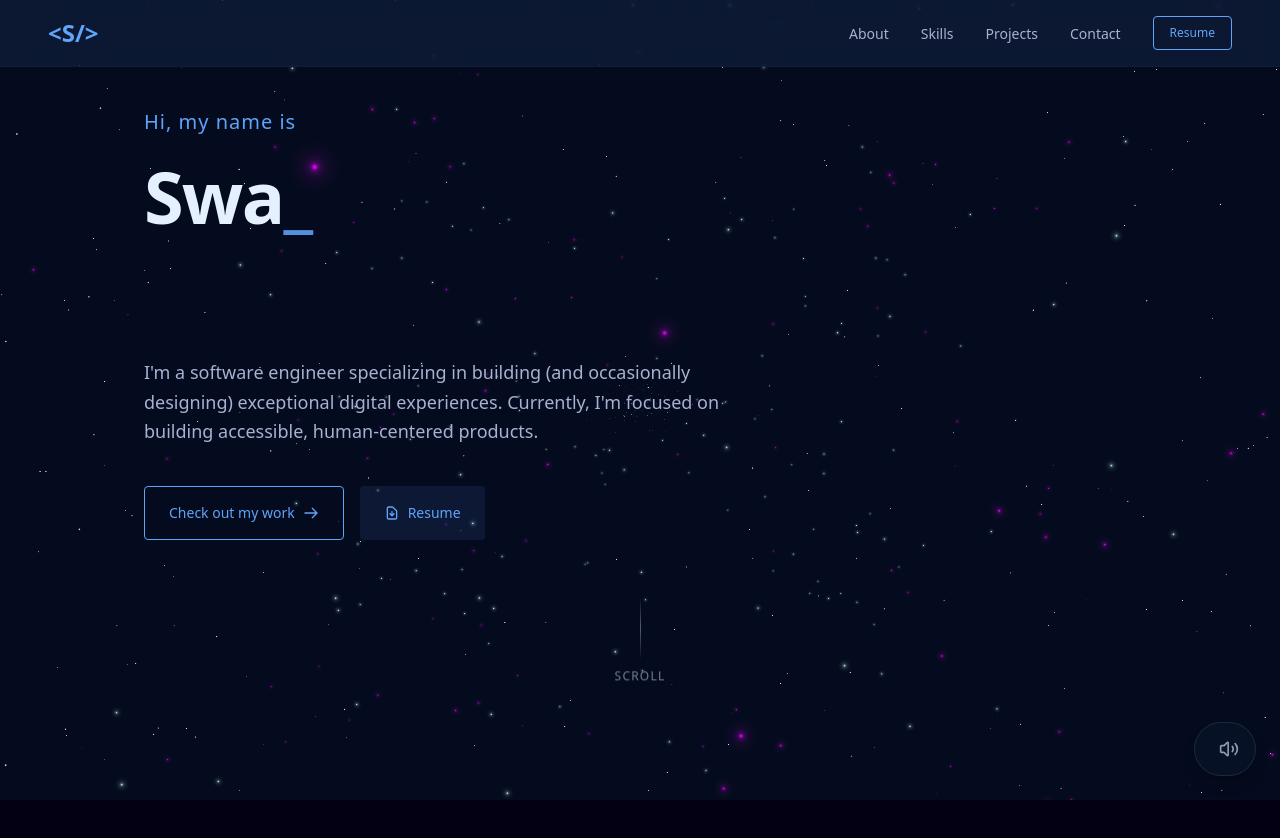
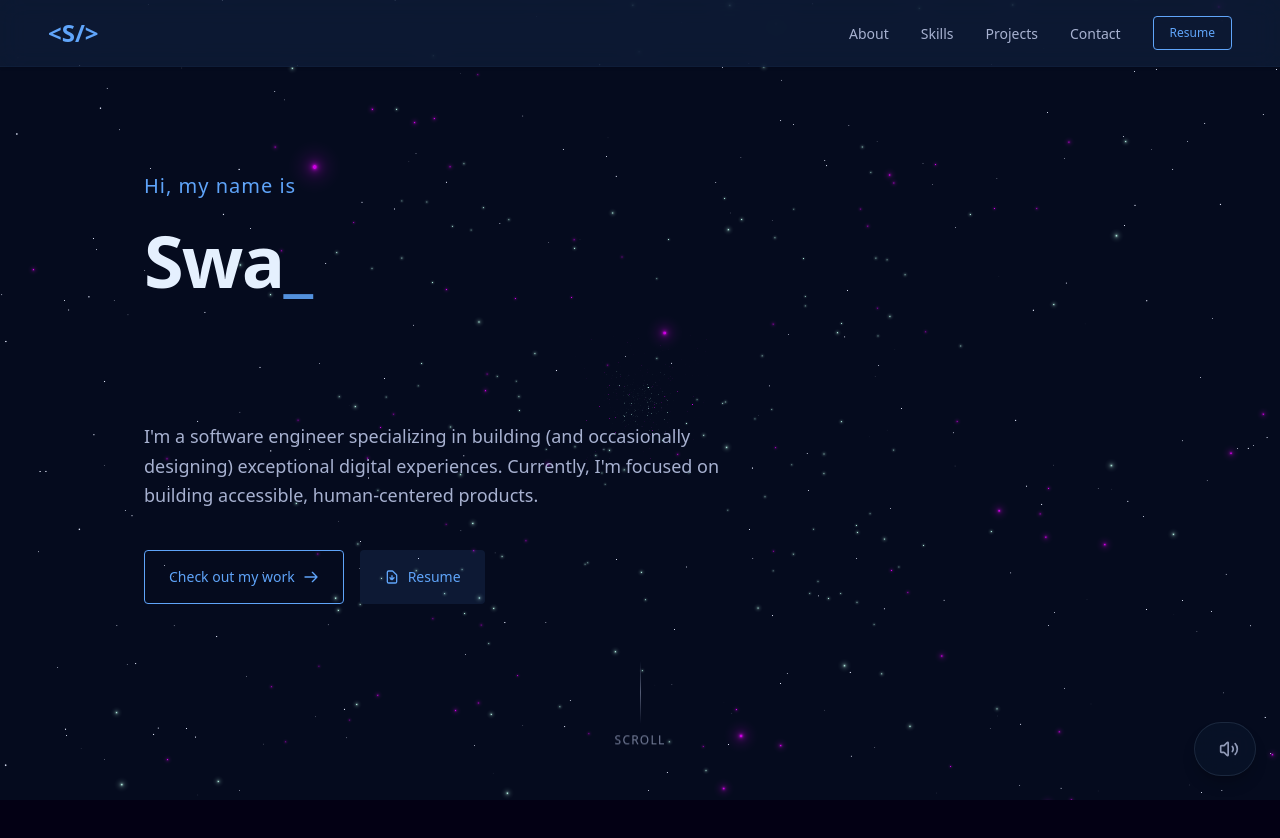
Before and after one commit to Abid-Al-Hossain/My_Portfolio, a Next.js app: page / in a window 1280 px wide. Shown: the top 838 px of the page. Built offline with nearby package versions, Linux system fonts and the light colour scheme.

Commit message:
Add top padding to Hero section to increase spacing from header

```diff
--- a/src/components/Hero.tsx
+++ b/src/components/Hero.tsx
@@ -58,7 +58,7 @@ export default function Hero() {
   }, []);
 
   return (
-    <div className="min-h-[80vh] flex flex-col justify-center text-slate-100">
+    <div className="min-h-[80vh] flex flex-col justify-center text-slate-100 pt-24 md:pt-32">
       <p className="text-green font-mono text-lg md:text-xl mb-6 tracking-wider">
         Hi, my name is
       </p>
```
